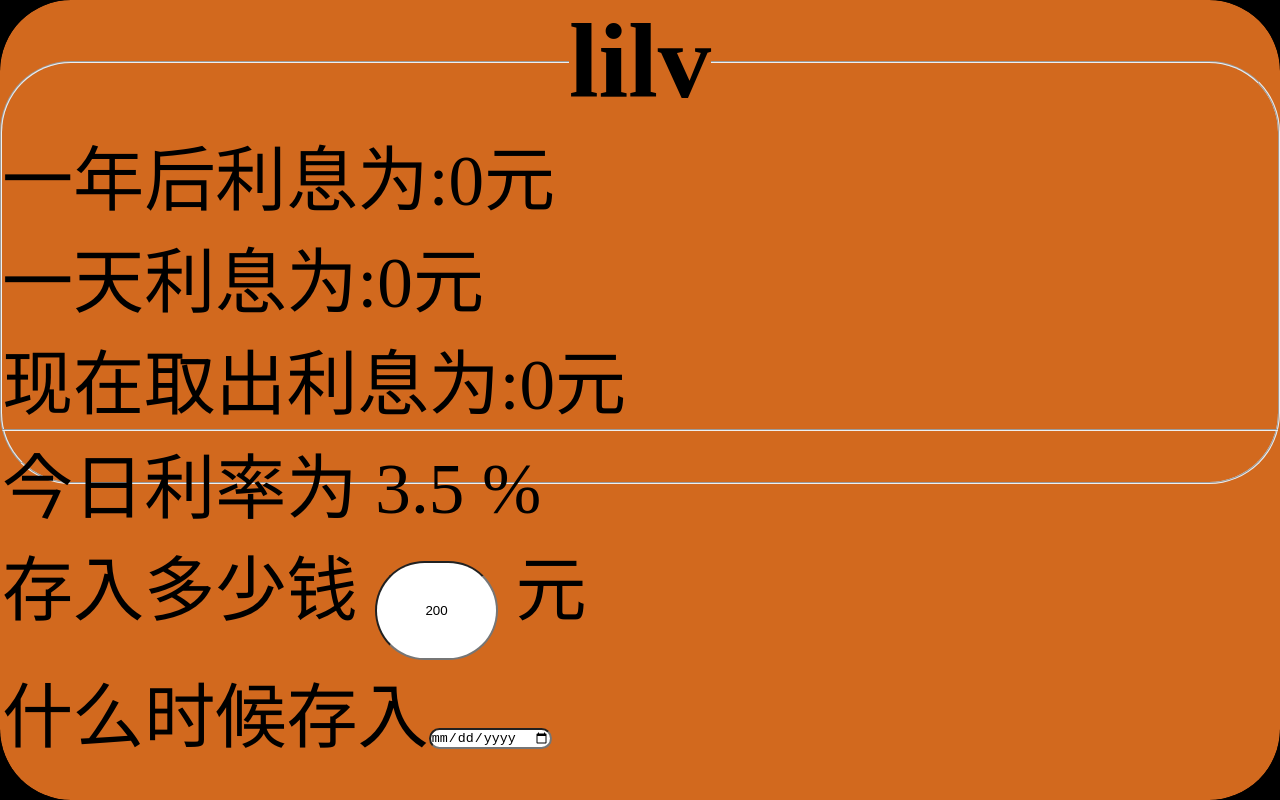
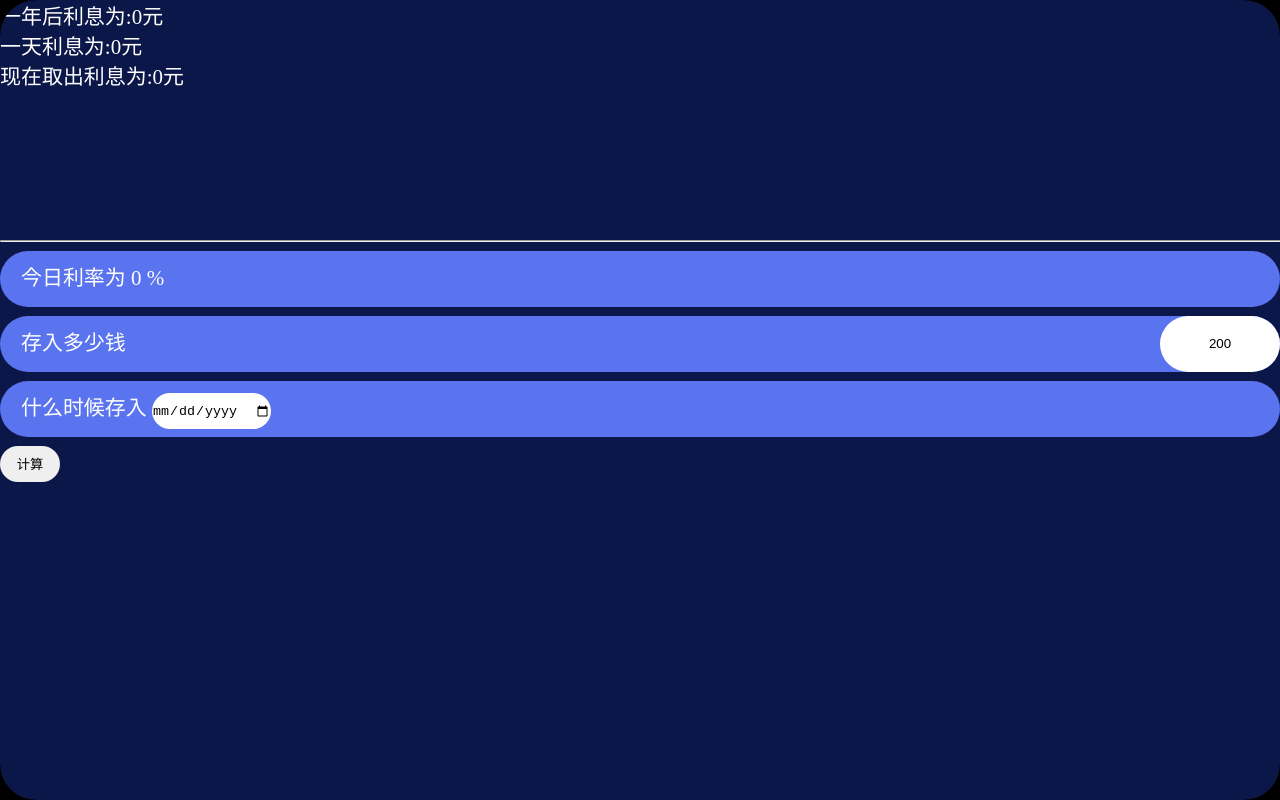
Before and after one commit to YinBzZ/Interest-rate, a plain HTML site: page index.html in a window 1280 px wide. Drawn offline with Linux system fonts and the light colour scheme.

Commit message:
实现了基本功能，修改了UI

```diff
--- a/css/Style.css
+++ b/css/Style.css
@@ -1,7 +1,7 @@
 * {
 	margin: 0;
 	padding: 0;
-	border-radius: 0.888888rem;
+	border-radius: 1.2rem;
 }
 
 html,
@@ -13,20 +13,43 @@ body {
 
 #Wrap {
 	height: 100%;
-	font-size: 0.888888rem;
-	background-color: chocolate;
-}
-
-legend {
-	text-align: center;
-}
-
-fieldset{
-	height: 60%;
+	font-size: 0.7rem;
+	/* line-height: 1.5rem; */
+	color: white;
+	background-color: #0c1749;
 }
 
 #Money {
+	float: right;
 	text-align: center;
-	width: 1.481481rem;
-	height: 1.185185rem;
+	width: 4rem;
+	height: 1.83rem;
 }
+
+#Results_display{
+	height: 30%;
+}
+
+#Input_area{
+	height: 70%;
+}
+
+.Divs_css{
+	height: 10%;
+	margin: 0.3rem 0rem;
+	line-height: 1.83rem;
+	background-color: #5A73EF;
+}
+
+input {
+	border: none;
+	outline: none;
+	height: 1.2rem;
+}
+
+button {
+	width: 2rem;
+	height: 1.2rem;
+	border: none;
+	outline: none;
+}
--- a/index.html
+++ b/index.html
@@ -5,23 +5,34 @@
 		<meta name="viewport" content="initial-scale=1.0, maximum-scale=1.0, user-scalable=no" />
 		<link rel="stylesheet" type="text/css" href="css/Style.css" />
 		<script src="js/IndexJs.js" type="text/javascript" charset="utf-8"></script>
+		<script src="js/StyleJs.js" type="text/javascript" charset="utf-8"></script>
 		<title></title>
 	</head>
 	<body>
 		<div id="Wrap">
-			<fieldset id="">
-				<legend>
-					<h2>lilv</h2>
-				</legend>
+			<div id="Results_display">
 				<p>一年后利息为:<span id="Rel1">0</span>元</p>
 				<p>一天利息为:<span id="Rel2">0</span>元</p>
 				<p>现在取出利息为:<span id="Rel3">0</span>元</p>
-				<hr />
-				<p>今日利率为 <span id="Interest_rate">0</span> %</p>
-				<p>存入多少钱 <input type="text" id="Money" value="200" /> 元</p>
-				<p>什么时候存入<input type="date" name="" id="StartDate" value="" /></p>
+			</div>
+
+			<hr />
+
+			<div id="Input_area">
+				<div id="Interest_rate_div" class="Divs_css">
+					<p>&emsp;今日利率为 <span id="Interest_rate">0</span> %</p>
+				</div>
+				<div id="Money_div" class="Divs_css">
+					<p>&emsp;存入多少钱 <input type="text" id="Money" value="200" /></p>
+				</div>
+				<div id="StartDate_div" class="Divs_css">
+					<p>&emsp;什么时候存入 <input type="date" name="" id="StartDate" value="" /></p>
+				</div>
 				<button type="button" onclick="Compute()">计算</button>
-			</fieldset>
+			</div>
+
+
+
 		</div>
 	</body>
 </html>
--- a/js/IndexJs.js
+++ b/js/IndexJs.js
@@ -1,26 +1,12 @@
-// ! function(n) {
-// 	var e = n.document,
-// 		t = e.documentElement,
-// 		i = 720,
-// 		d = i / 100,
-// 		o = "orientationchange" in n ? "orientationchange" : "resize",
-// 		a = function() {
-// 			var n = t.clientWidth || 320;
-// 			n > 720 && (n = 720);
-// 			t.style.fontSize = n / d + "px"
-// 		};
-// 	e.addEventListener && (n.addEventListener(o, a, !1), e.addEventListener("DOMContentLoaded", a, !1))
-// }(window);
-
-(function() {
-	var styleN = document.createElement("style");
-	var width = document.documentElement.clientWidth / 16;
-	styleN.innerHTML = 'html{font-size:' + width + 'px!important}'
-	document.head.appendChild(styleN)
-})();
+// (function() {
+// 	var styleN = document.createElement("style");
+// 	var width = document.documentElement.clientWidth / 16;
+// 	styleN.innerHTML = 'html{font-size:' + width + 'px!important}'
+// 	document.head.appendChild(styleN)
+// })();
 
 window.onload = function() {
-	Interest_rate = 3.5;
+	Interest_rate = 3.2;
 	document.getElementById("Interest_rate").innerText = Interest_rate;
 }
 
@@ -32,11 +18,14 @@ var Interest_rate = 0,
 function Compute() {
 	StartDate = DateDeal(document.getElementById("StartDate").value);
 	var RelDate = NowDate - StartDate;
-	console.log(RelDate);
 	Money = document.getElementById("Money").value;
 	document.getElementById("Rel1").innerHTML = Math.floor(Money * Interest_rate / 100 * 100) / 100;
 	document.getElementById("Rel2").innerHTML = Math.floor(Money * Interest_rate / 100 * 1 / 360 * 100) / 100;
-	document.getElementById("Rel3").innerHTML = Math.floor(Money * Interest_rate / 100 * 1 / 360 * 100) / 100;
+	document.getElementById("Rel3").innerHTML = Math.floor(Money * Interest_rate / 100 * RelDate / 360 * 100) / 100;
+}
+
+function DateDeal(x) {
+	return x.replace(/-/g, "");
 }
 
 function getNowFormatDate() {
@@ -54,7 +43,3 @@ function getNowFormatDate() {
 	var currentdate = year + seperator1 + month + seperator1 + strDate;
 	return currentdate;
 }
-
-function DateDeal(x) {
-	return x.replace(/-/g, "");
-}
--- /dev/null
+++ b/js/StyleJs.js
@@ -0,0 +1,32 @@
+var win = window;
+var doc = win.document;
+var docEl = doc.documentElement;
+var tid;
+
+function refreshRem() {
+	var width = docEl.getBoundingClientRect().width;
+	var height = docEl.getBoundingClientRect().height;
+	if ((width / height) > (750 / 1334)) {
+		var rem = height / (1334 / 50);
+	} else {
+		var rem = width / (750 / 50);
+	}
+	docEl.style.fontSize = rem + 'px';
+}
+
+win.addEventListener('resize', function() {
+	clearTimeout(tid);
+	tid = setTimeout(refreshRem, 300);
+}, false);
+win.addEventListener('pageshow', function(e) {
+	if (e.persisted) {
+		clearTimeout(tid);
+		tid = setTimeout(refreshRem, 300);
+	}
+}, false);
+
+refreshRem();
+
+window.onload = function() {
+	document.getElementById("Money").style.height = document.getElementById("Money_div").clientHeight + "px";
+}
```
